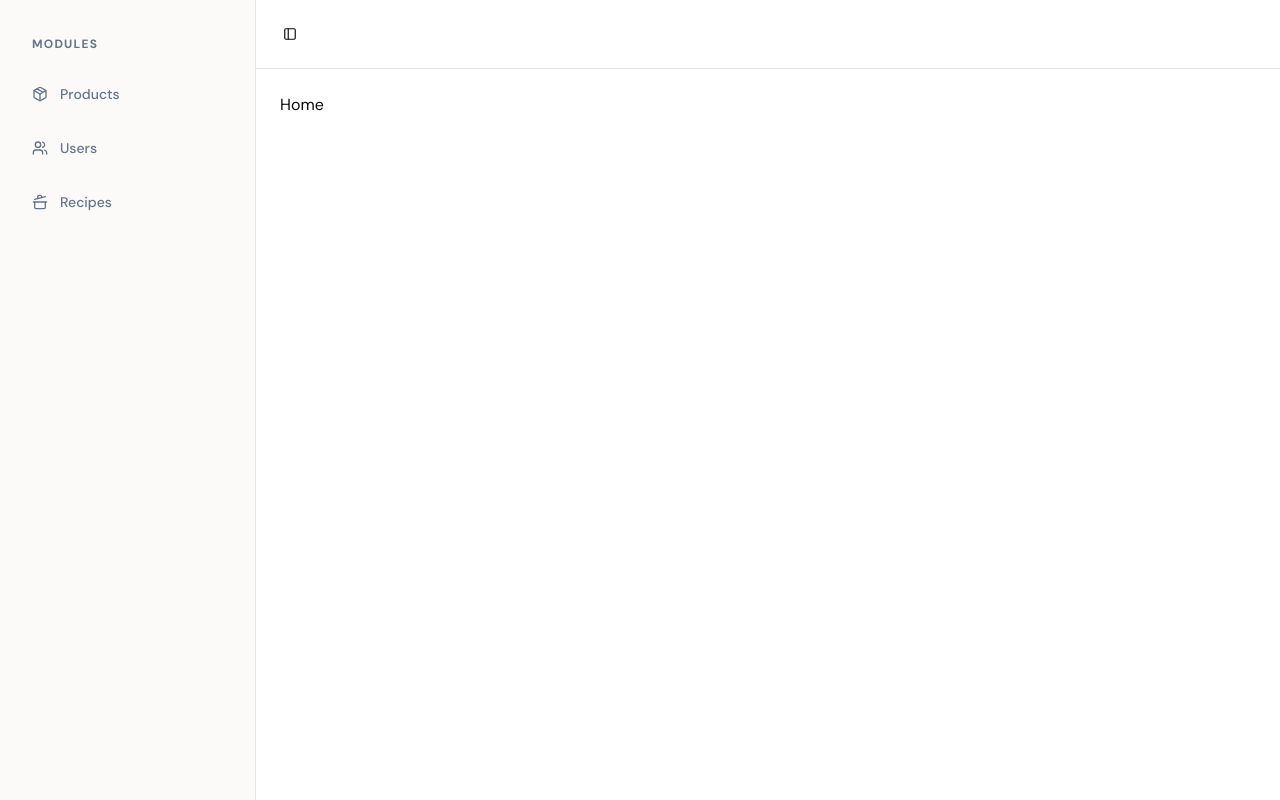
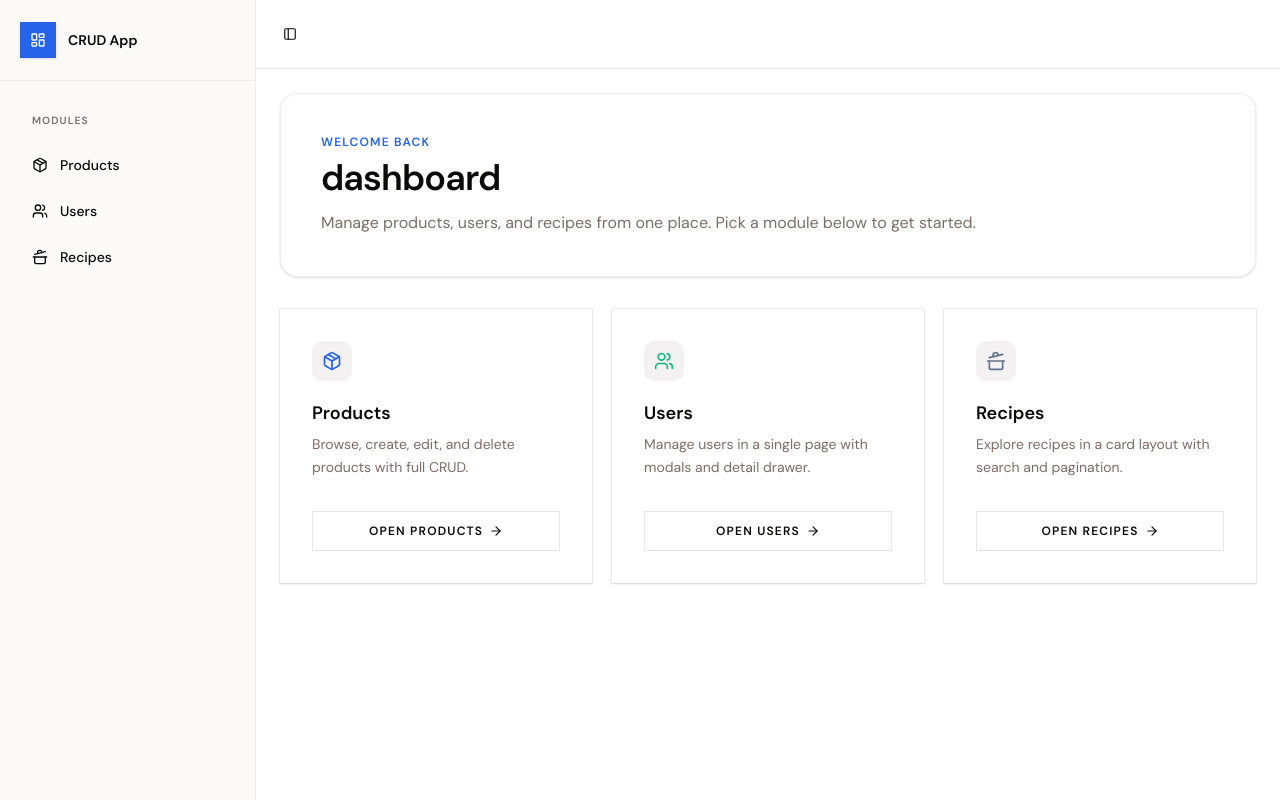
Before and after one commit to gohilraj10/crud_next_app, a Next.js app: page / in a window 1280 px wide. Built offline with nearby package versions, Linux system fonts and the light colour scheme.

Commit message:
improved ui styling

```diff
--- a/src/app/globals.css
+++ b/src/app/globals.css
@@ -121,8 +121,14 @@
   * {
     @apply border-border outline-ring/50;
   }
+  html {
+    scroll-behavior: smooth;
+  }
   html,
   body {
-    @apply font-sans bg-background text-foreground;
+    @apply font-sans bg-background text-foreground antialiased;
+  }
+  ::selection {
+    background: color-mix(in oklch, var(--primary) 18%, transparent);
   }
 }
--- a/src/app/page.tsx
+++ b/src/app/page.tsx
@@ -1,3 +1,83 @@
+import Link from "next/link";
+import { ArrowRight, CookingPot, Package, Users } from "lucide-react";
+
+import {
+  Card,
+  CardContent,
+  CardDescription,
+  CardHeader,
+  CardTitle,
+} from "n@/components/ui/card";
+import { Button } from "n@/components/ui/button";
+
+const modules = [
+  {
+    title: "Products",
+    description: "Browse, create, edit, and delete products with full CRUD.",
+    href: "/products",
+    icon: Package,
+    accent: "text-primary",
+  },
+  {
+    title: "Users",
+    description: "Manage users in a single page with modals and detail drawer.",
+    href: "/users",
+    icon: Users,
+    accent: "text-accent",
+  },
+  {
+    title: "Recipes",
+    description: "Explore recipes in a card layout with search and pagination.",
+    href: "/recipes",
+    icon: CookingPot,
+    accent: "text-secondary",
+  },
+];
+
 export default function Home() {
-  return <div>Home</div>;
+  return (
+    <section className="space-y-8">
+      <div className="rounded-2xl border border-border/60 bg-card p-8 shadow-sm md:p-10">
+        <p className="text-xs font-semibold tracking-widest text-primary uppercase">
+          Welcome back
+        </p>
+        <h1 className="mt-2 text-3xl font-semibold tracking-tight md:text-4xl">
+          dashboard
+        </h1>
+        <p className="mt-3 max-w-2xl text-sm leading-relaxed text-muted-foreground md:text-base">
+          Manage products, users, and recipes from one place. Pick a module
+          below to get started.
+        </p>
+      </div>
+
+      <div className="grid gap-5 md:grid-cols-2 xl:grid-cols-3">
+        {modules.map((module) => (
+          <Card
+            key={module.title}
+            className="group transition-all hover:-translate-y-0.5 hover:shadow-md"
+          >
+            <CardHeader>
+              <div
+                className={`mb-3 flex h-10 w-10 items-center justify-center rounded-lg bg-muted ${module.accent}`}
+              >
+                <module.icon className="h-5 w-5" />
+              </div>
+              <CardTitle className="normal-case tracking-normal">
+                {module.title}
+              </CardTitle>
+              <CardDescription>{module.description}</CardDescription>
+            </CardHeader>
+            <CardContent>
+              <Link href={module.href}>
+                <Button variant="outline" className="w-full">
+                  Open {module.title}
+                  <ArrowRight className="h-4 w-4 transition-transform group-hover:translate-x-0.5" />
+                </Button>
+              </Link>
+            </CardContent>
+          </Card>
+        ))}
+      </div>
+    </section>
+  );
 }
--- a/src/components/AppSidebar/AppSidebar.tsx
+++ b/src/components/AppSidebar/AppSidebar.tsx
@@ -2,7 +2,7 @@
 
 import Link from "next/link";
 import { usePathname } from "next/navigation";
-import { CookingPot, Package, Users } from "lucide-react";
+import { CookingPot, LayoutDashboard, Package, Users } from "lucide-react";
 
 import {
   Sidebar,
@@ -10,6 +10,7 @@ import {
   SidebarGroup,
   SidebarGroupContent,
   SidebarGroupLabel,
+  SidebarHeader,
   SidebarMenu,
   SidebarMenuButton,
   SidebarMenuItem,
@@ -37,31 +38,43 @@ export function AppSidebar() {
   const pathname = usePathname();
 
   return (
-    <Sidebar className="border-r border-border bg-background">
-      <SidebarContent className="px-3 py-5">
+    <Sidebar className="border-r border-border/60 bg-sidebar">
+      <SidebarHeader className="border-b border-border/60 px-3 py-4">
+        <Link
+          href="/"
+          className="flex items-center gap-3 rounded-lg px-2 py-1.5 transition-colors hover:bg-sidebar-accent"
+        >
+          <div className="flex h-9 w-9 items-center justify-center rounded-lg bg-primary text-primary-foreground shadow-sm">
+            <LayoutDashboard className="h-4 w-4" />
+          </div>
+          <div className="min-w-0">
+            <p className="truncate text-sm font-semibold text-sidebar-foreground">
+              CRUD App
+            </p>
+          </div>
+        </Link>
+      </SidebarHeader>
+
+      <SidebarContent className="px-3 py-4">
         <SidebarGroup>
-          <SidebarGroupLabel className="mb-3 px-3 text-xs font-bold uppercase tracking-widest text-secondary">
+          <SidebarGroupLabel className="mb-2 px-3 text-[0.65rem] font-semibold tracking-widest text-muted-foreground uppercase">
             Modules
           </SidebarGroupLabel>
 
           <SidebarGroupContent>
-            <SidebarMenu className="space-y-2">
+            <SidebarMenu className="space-y-1">
               {items.map((item) => {
-                const isActive = pathname === item.url;
+                const isActive =
+                  pathname === item.url || pathname.startsWith(`${item.url}/`);
 
                 return (
                   <SidebarMenuItem key={item.title}>
                     <SidebarMenuButton
                       isActive={isActive}
-                      className={`h-11 rounded-lg transition-all duration-200 ${
-                        isActive
-                          ? "bg-primary text-primary-foreground hover:bg-primary/90"
-                          : "text-secondary hover:bg-accent hover:text-accent-foreground"
-                      }`}
+                      className="h-10 rounded-lg transition-colors"
                     >
                       <Link href={item.url} className="flex items-center gap-3">
-                        <item.icon className="h-5 w-5 shrink-0" />
-
+                        <item.icon className="h-4 w-4 shrink-0" />
                         <span className="font-medium">{item.title}</span>
                       </Link>
                     </SidebarMenuButton>
--- a/src/components/Product/ProductList.tsx
+++ b/src/components/Product/ProductList.tsx
@@ -7,7 +7,8 @@ import { toast } from "sonner";
 import { getProductColumns } from "./productColumn";
 import DeleteProductDialog from "./DeleteProductDialog";
 import { Button } from "n@/components/ui/button";
-import { Input } from "n@/components/ui/input";
+import PageHeader from "n@/components/common/PageHeader";
+import PageSearch from "n@/components/common/PageSearch";
 import DataTable from "n@/components/common/table/Table";
 import { useDeleteProduct } from "n@/hooks/productHooks/useDeleteProduct";
 import { useGetProduct } from "n@/hooks/productHooks/useGetProduct";
@@ -37,12 +38,10 @@ function ProductSearchInput({
   }, [searchInput, initialQuery, onSearch]);
 
   return (
-    <Input
-      type="search"
+    <PageSearch
       placeholder="Search products..."
       value={searchInput}
-      onChange={(event) => setSearchInput(event.target.value)}
-      className="max-w-md border-border"
+      onChange={setSearchInput}
     />
   );
 }
@@ -85,9 +84,10 @@ function ProductListContent() {
 
   return (
     <section className="space-y-6">
-      <div className="flex flex-col gap-4 sm:flex-row sm:items-center sm:justify-between">
-        <h1 className="text-3xl font-bold">Products</h1>
-
+      <PageHeader
+        title="Products"
+        description="Manage your product catalog with search, sorting, and pagination."
+        action={
           <Link
             href={
               listQueryString
@@ -97,13 +97,16 @@ function ProductListContent() {
           >
             <Button>Add Product</Button>
           </Link>
-      </div>
+        }
+      />
 
+      <div className="rounded-xl border border-border/60 bg-card p-4 shadow-sm">
         <ProductSearchInput
           key={listState.q}
           initialQuery={listState.q}
           onSearch={(q) => updateListState({ q })}
         />
+      </div>
 
       <DataTable
         rowData={data?.products ?? []}
--- a/src/components/Recipe/RecipeCard.tsx
+++ b/src/components/Recipe/RecipeCard.tsx
@@ -30,8 +30,8 @@ export default function RecipeCard({
       href={withRecipeListQuery(`/recipes/${recipe.id}`, listQueryString)}
       className="group block h-full"
     >
-      <Card className="h-full transition-shadow hover:shadow-md">
-        <div className="relative aspect-[4/3] w-full overflow-hidden">
+      <Card className="h-full overflow-hidden rounded-xl border-border/60 transition-all duration-200 hover:-translate-y-0.5 hover:border-border hover:shadow-md">
+        <div className="relative aspect-[4/3] w-full overflow-hidden bg-muted">
           <Image
             src={recipe.image}
             alt={recipe.name}
--- a/src/components/Recipe/RecipeList.tsx
+++ b/src/components/Recipe/RecipeList.tsx
@@ -4,7 +4,8 @@ import { useEffect, useMemo, useState } from "react";
 
 import RecipeCard from "./RecipeCard";
 import RecipePagination from "./RecipePagination";
-import { Input } from "n@/components/ui/input";
+import PageHeader from "n@/components/common/PageHeader";
+import PageSearch from "n@/components/common/PageSearch";
 import { Skeleton } from "n@/components/ui/skeleton";
 import { useGetRecipes } from "n@/hooks/recipeHooks/useGetRecipes";
 import { useRecipeListParams } from "n@/hooks/useRecipeListParams";
@@ -32,12 +33,10 @@ function RecipeSearchInput({
   }, [searchInput, initialQuery, onSearch]);
 
   return (
-    <Input
-      type="search"
+    <PageSearch
       placeholder="Search recipes..."
       value={searchInput}
-      onChange={(event) => setSearchInput(event.target.value)}
-      className="max-w-md border-border"
+      onChange={setSearchInput}
     />
   );
 }
@@ -72,29 +71,29 @@ function RecipeListContent() {
 
   return (
     <section className="space-y-6">
-      <div className="flex flex-col gap-4 sm:flex-row sm:items-center sm:justify-between">
-        <div>
-          <h1 className="text-3xl font-bold">Recipes</h1>
-          <p className="mt-1 text-sm text-muted-foreground">
-            Browse and discover recipes from around the world.
-          </p>
-        </div>
+      <PageHeader
+        title="Recipes"
+        description="Browse and discover recipes from around the world."
+      />
+
+      <div className="rounded-xl border border-border/60 bg-card p-4 shadow-sm">
+        <RecipeSearchInput
+          key={listState.q}
+          initialQuery={listState.q}
+          onSearch={(q) => updateListState({ q })}
+        />
       </div>
 
-      <RecipeSearchInput
-        key={listState.q}
-        initialQuery={listState.q}
-        onSearch={(q) => updateListState({ q })}
-      />
-
       {isError && (
-        <p className="text-destructive">Failed to load recipes. Please try again.</p>
+        <div className="rounded-xl border border-destructive/30 bg-destructive/5 p-4 text-sm text-destructive">
+          Failed to load recipes. Please try again.
+        </div>
       )}
 
       {showLoading ? (
         <RecipeGridSkeleton />
       ) : recipes.length === 0 ? (
-        <div className="rounded-xl border border-dashed border-border p-12 text-center">
+        <div className="rounded-xl border border-dashed border-border/80 bg-card/50 p-12 text-center">
           <p className="text-muted-foreground">
             {listState.q
               ? `No recipes found for "${listState.q}".`
--- a/src/components/Recipe/RecipePagination.tsx
+++ b/src/components/Recipe/RecipePagination.tsx
@@ -33,6 +33,7 @@ export default function RecipePagination({
   const endRow = Math.min(safeCurrentPage * pageSize, totalRows);
 
   return (
+    <div className="rounded-xl border border-border/60 bg-card px-4 py-3 shadow-sm">
       <div className="flex flex-col gap-4 sm:flex-row sm:items-center sm:justify-between">
         <p className="text-sm text-muted-foreground">
           Showing {startRow}-{endRow} of {totalRows}
@@ -85,5 +86,6 @@ export default function RecipePagination({
           </div>
         </div>
       </div>
+    </div>
   );
 }
--- a/src/components/User/UserList.tsx
+++ b/src/components/User/UserList.tsx
@@ -12,7 +12,8 @@ import {
   formValuesToUpdatePayload,
 } from "./userFormSchema";
 import { Button } from "n@/components/ui/button";
-import { Input } from "n@/components/ui/input";
+import PageHeader from "n@/components/common/PageHeader";
+import PageSearch from "n@/components/common/PageSearch";
 import DataTable from "n@/components/common/table/Table";
 import { useCreateUser } from "n@/hooks/userHooks/useCreateUser";
 import { useDeleteUser } from "n@/hooks/userHooks/useDeleteUser";
@@ -51,12 +52,10 @@ function UserSearchInput({ initialQuery, onSearch }: UserSearchInputProps) {
   }, [searchInput, initialQuery, onSearch]);
 
   return (
-    <Input
-      type="search"
+    <PageSearch
       placeholder="Search users..."
       value={searchInput}
-      onChange={(event) => setSearchInput(event.target.value)}
-      className="max-w-md border-border"
+      onChange={setSearchInput}
     />
   );
 }
@@ -129,19 +128,19 @@ function UserListContent() {
 
   return (
     <section className="space-y-6">
-      <div className="flex flex-col gap-4 sm:flex-row sm:items-center sm:justify-between">
-        <h1 className="text-3xl font-bold">Users</h1>
+      <PageHeader
+        title="Users"
+        description="Create, view, edit, and delete users from a single page."
+        action={<Button onClick={() => setFormModal({ mode: "create" })}>Add User</Button>}
+      />
 
-        <Button onClick={() => setFormModal({ mode: "create" })}>
-          Add User
-        </Button>
+      <div className="rounded-xl border border-border/60 bg-card p-4 shadow-sm">
+        <UserSearchInput
+          key={listState.q}
+          initialQuery={listState.q}
+          onSearch={(q) => updateListState({ q })}
+        />
       </div>
-
-      <UserSearchInput
-        key={listState.q}
-        initialQuery={listState.q}
-        onSearch={(q) => updateListState({ q })}
-      />
 
       <DataTable<User, UserSortField>
         rowData={data?.users ?? []}
--- /dev/null
+++ b/src/components/common/PageHeader.tsx
@@ -0,0 +1,27 @@
+interface PageHeaderProps {
+  title: string;
+  description?: string;
+  action?: React.ReactNode;
+}
+
+export default function PageHeader({
+  title,
+  description,
+  action,
+}: PageHeaderProps) {
+  return (
+    <div className="flex flex-col gap-4 sm:flex-row sm:items-start sm:justify-between">
+      <div className="space-y-1">
+        <h1 className="text-2xl font-semibold tracking-tight text-foreground md:text-3xl">
+          {title}
+        </h1>
+        {description && (
+          <p className="max-w-2xl text-sm leading-relaxed text-muted-foreground">
+            {description}
+          </p>
+        )}
+      </div>
+      {action && <div className="shrink-0">{action}</div>}
+    </div>
+  );
+}
--- /dev/null
+++ b/src/components/common/PageSearch.tsx
@@ -0,0 +1,33 @@
+"use client";
+
+import { Search } from "lucide-react";
+
+import { Input } from "n@/components/ui/input";
+import { cn } from "n@/lib/utils";
+
+interface PageSearchProps {
+  value: string;
+  onChange: (value: string) => void;
+  placeholder?: string;
+  className?: string;
+}
+
+export default function PageSearch({
+  value,
+  onChange,
+  placeholder = "Search...",
+  className,
+}: PageSearchProps) {
+  return (
+    <div className={cn("relative w-full max-w-md", className)}>
+      <Search className="pointer-events-none absolute top-1/2 left-0 h-4 w-4 -translate-y-1/2 text-muted-foreground" />
+      <Input
+        type="search"
+        placeholder={placeholder}
+        value={value}
+        onChange={(event) => onChange(event.target.value)}
+        className="pl-6"
+      />
+    </div>
+  );
+}
```
Also changed, not shown: src/app/not-found.tsx (+12 -13 lines). Lines whose indentation alone changed are shown as unchanged.
